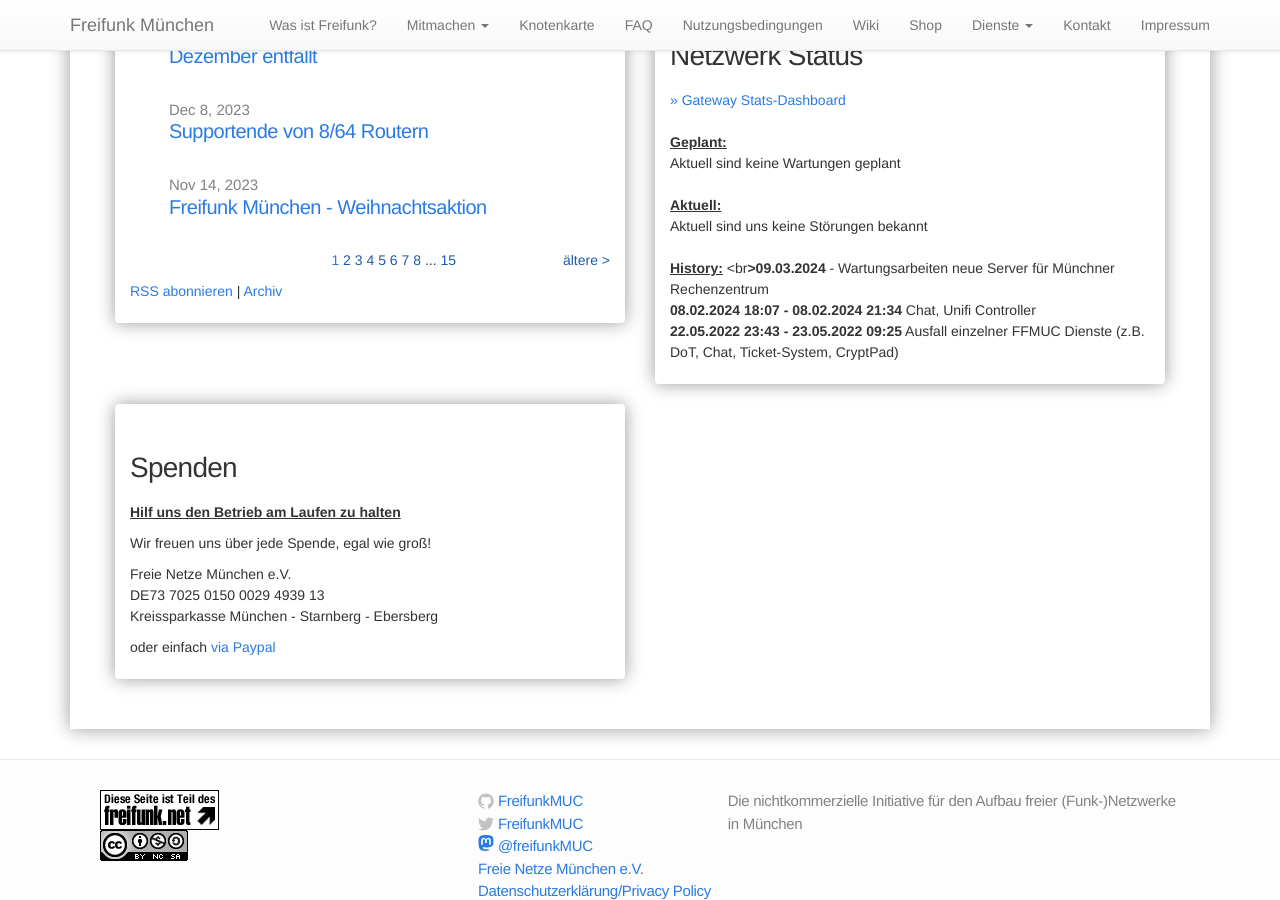
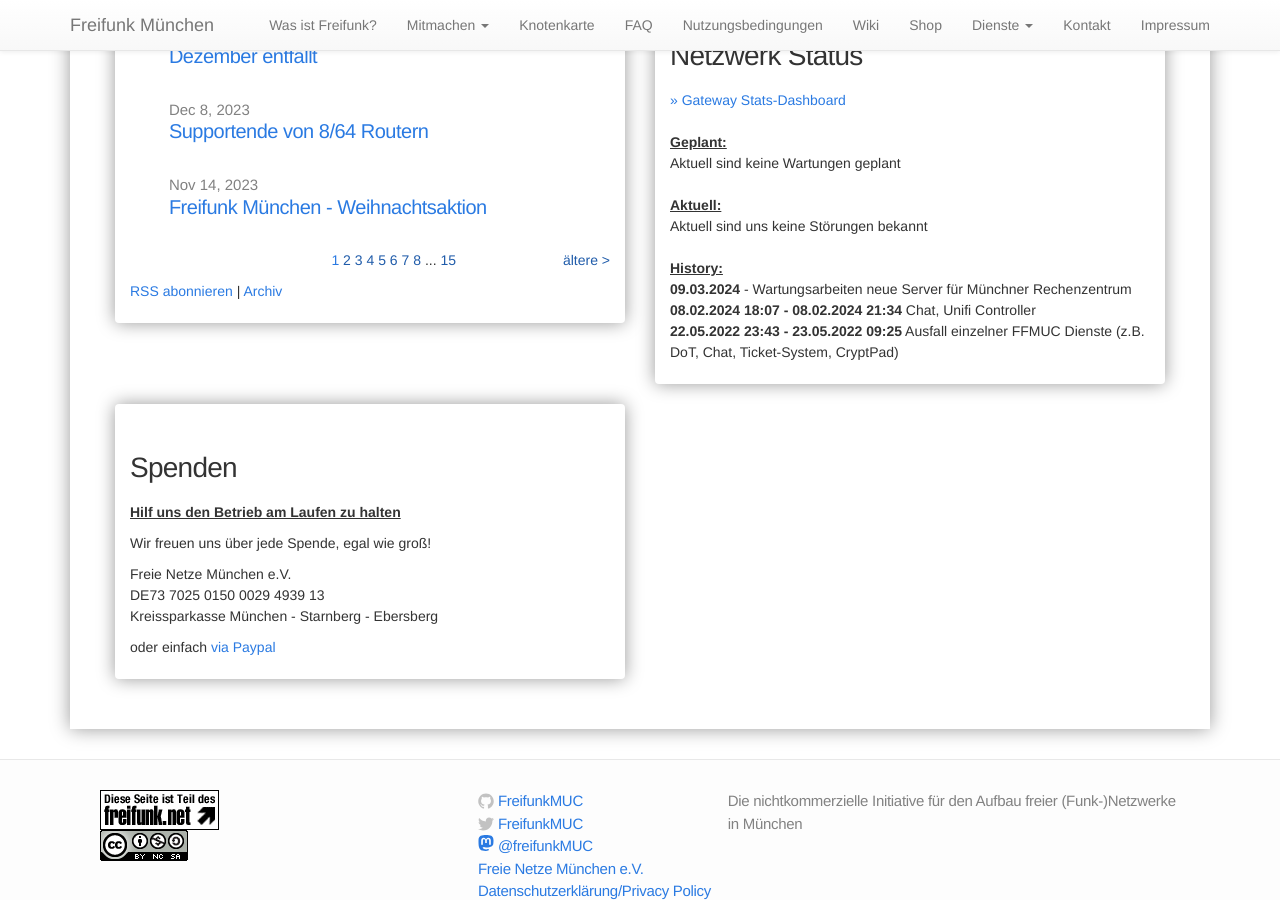
Before and after one commit to freifunkMUC/freifunkmuc.github.io, a Jekyll site: the page built from index.md, in a window 1280 px wide and 900 px high, scrolled down 532 px. Built offline with Jekyll 4.4.1, drawn with Linux system fonts in a browser that asks for light colours.

```diff
--- a/_includes/network-status.md
+++ b/_includes/network-status.md
@@ -8,7 +8,7 @@
 <br>Aktuell sind uns keine Störungen bekannt
 <br>
 <br><u><b>History:</b></u>
-<br<b>>09.03.2024</b> - Wartungsarbeiten neue Server für Münchner Rechenzentrum
+<br><b>09.03.2024</b> - Wartungsarbeiten neue Server für Münchner Rechenzentrum
 <br><b>08.02.2024 18:07 - 08.02.2024 21:34</b> Chat, Unifi Controller
 <br><b>22.05.2022 23:43 - 23.05.2022 09:25</b> Ausfall einzelner FFMUC Dienste (z.B. DoT, Chat, Ticket-System, CryptPad)
 <br>
```
